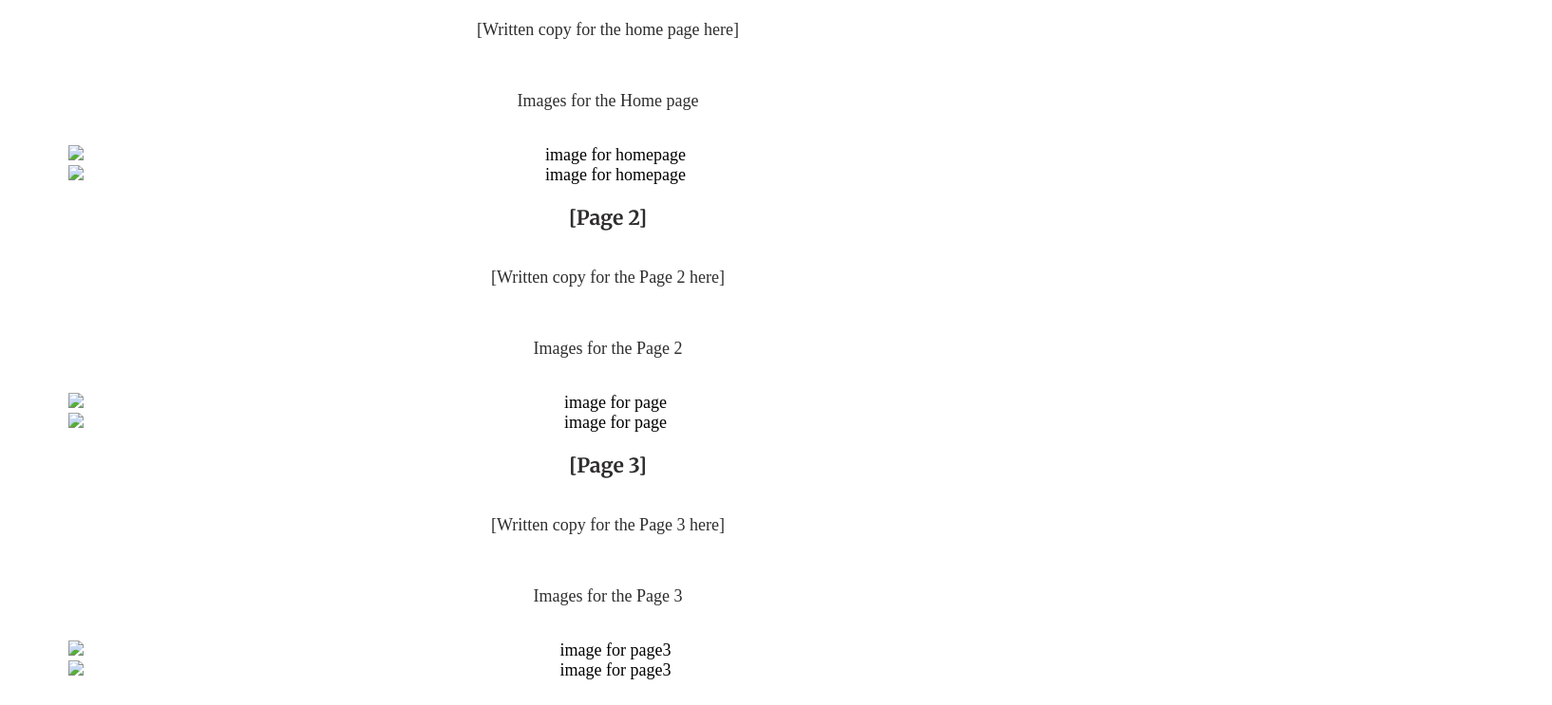
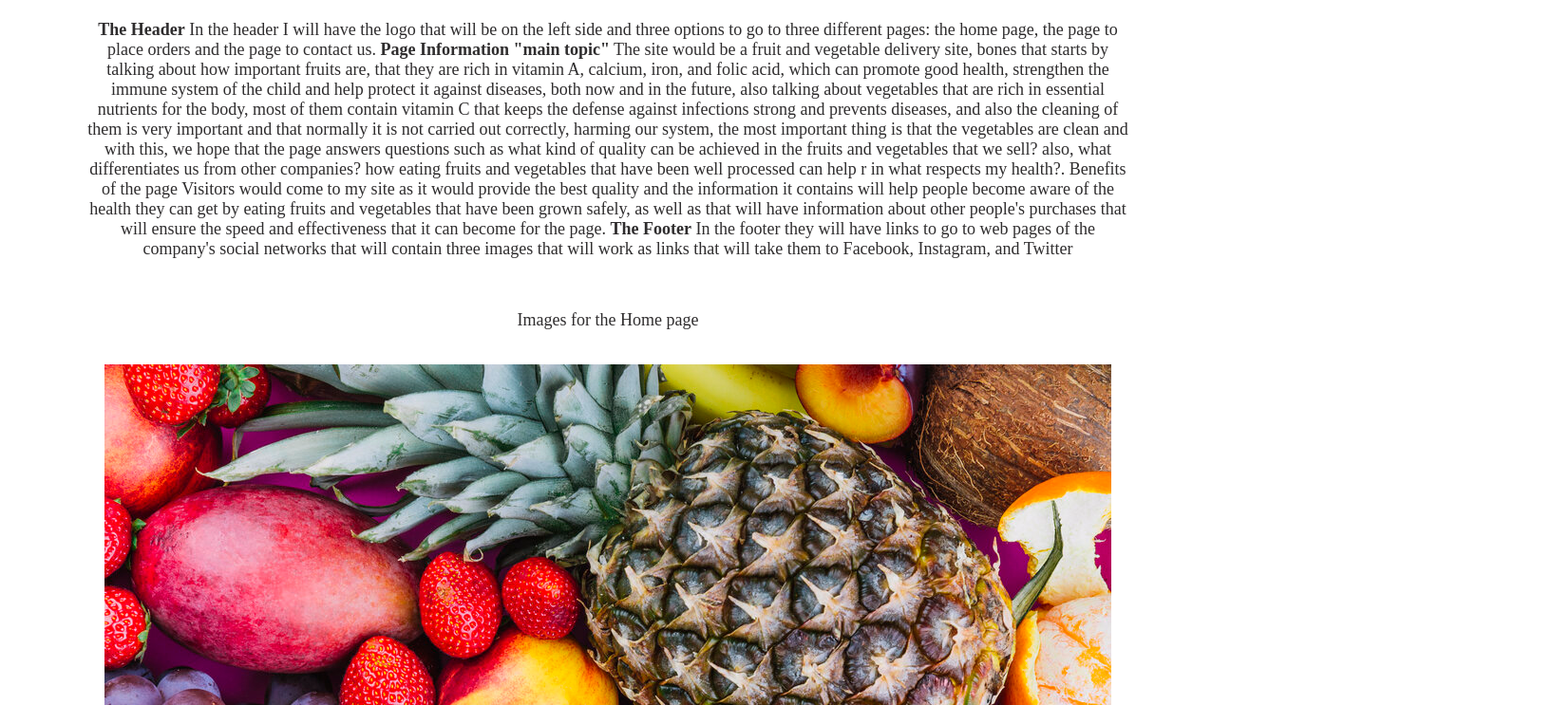
Before and after one commit to Henryflia/wdd130, a plain HTML site: page dfruit/site-plan.html in a window 1280 px wide. Shown: the part 3085-3828 px from the top of the page at 95% size, 1634 px wide, since content can reach past the window. Drawn offline with Linux system fonts and the light colour scheme.

Commit message:
site plan

```diff
--- a/dfruit/site-plan.html
+++ b/dfruit/site-plan.html
@@ -125,29 +125,47 @@
       </h2>
       <h3>Home page</h3>
       <p>
-        [Written copy for the home page here]
+        <b>The Header</b>
+        In the header I will have the logo that will be on the left side and three options to go to three different pages: the home page, the page to place orders and the page to contact us.
+        <b>Page Information "main topic"</b>
+        The site would be a fruit and vegetable delivery site, bones that starts by talking about how important fruits are, that they are rich in vitamin A, calcium, iron, and folic acid, which can promote good health, strengthen the immune system of the child and help protect it against diseases, both now and in the future, also talking about vegetables that are rich in essential nutrients for the body, most of them contain vitamin C that keeps the defense against infections strong and prevents diseases, and also the cleaning of them is very important and that normally it is not carried out correctly, harming our system, the most important thing is that the vegetables are clean and with this, we hope that the page answers questions such as what kind of quality can be achieved in the fruits and vegetables that we sell? also, what differentiates us from other companies? how eating fruits and vegetables that have been well processed can help r in what respects my health?.
+        Benefits of the page
+        Visitors would come to my site as it would provide the best quality and the information it contains will help people become aware of the health they can get by eating fruits and vegetables that have been grown safely, as well as that will have information about other people's purchases that will ensure the speed and effectiveness that it can become for the page.
+        <b>The Footer</b>
+        In the footer they will have links to go to web pages of the company's social networks that will contain three images that will work as links that will take them to Facebook, Instagram, and Twitter
+
+
       </p>
       <p>Images for the Home page</p>
-        <img src="#" alt="image for homepage">
-        <img src="#" alt="image for homepage">
+        <img src="images/fruits.jpg" alt="fruits">
+        <img src="images/vegetables.jpg" alt="vegetables">
 
       </ul>
-      <h3>[Page 2]</h3>
+      <h3>Orders</h3>
       <p>
-        [Written copy for the Page 2 here]
+        <b>Pictures for orders</b>
+        The images that the page will have will be an image of a truck that transports fruits and vegetables that are in the upper part of the page, fruit baskets and vegetable plantations that will be in the middle part with information about the benefit of these, there will also be other types of images of fruits and vegetables on the other pages that will help people to select and obtain information on what they want to buy and order.
+        <b>Orders "main topic"</b>
+        The activities that will be carried out on the page by selecting the order button will be fruit and vegetable orders that can be made by calling a phone number and a person will assist you to take your order, there will be different types of orders Fruit offers, vegetable offers and also offers that contain both with different numbers to call.
+
       </p>
       <p>Images for the Page 2</p>
-        <img src="#" alt="image for page">
-        <img src="#" alt="image for page">
+        <img src="images/fruits2.jpg" alt="image for page">
+        <img src="images/vegetables_fruits.jpg" alt="image for page">
+        <img src="images/fruists_vegetables.jpg" alt="image for page">
+
 
       </ul>
-      <h3>[Page 3]</h3>
+      <h3>Contact Us</h3>
       <p>
-        [Written copy for the Page 3 here]
+        <b>Contact Page "main topic"</b>
+
+        There will be a page where you will have contacts to be able to answer questions and concerns about what happens on the page and how you can use it, among the contacts that there will be the number of the customer service people, also the number of the extensions to call the different sections as orders.
+
       </p>
       <p>Images for the Page 3</p>
-        <img src="#" alt="image for page3">
-        <img src="#" alt="image for page3">
+        <img src="images/customer_services.jpg" alt="image for page3">
+        <img src="images/delivery.jpg" alt="image for page3">
 
       </ul>
       <hr>
```
Also changed, not shown: dfruit/images/customer_services.jpg (added), dfruit/images/delivery.jpg (added), dfruit/images/fruists_vegetables.jpg (added), dfruit/images/fruits.jpg (added), dfruit/images/fruits2.jpg (added), dfruit/images/vegetables.jpg (added), dfruit/images/vegetables_fruits.jpg (added).
